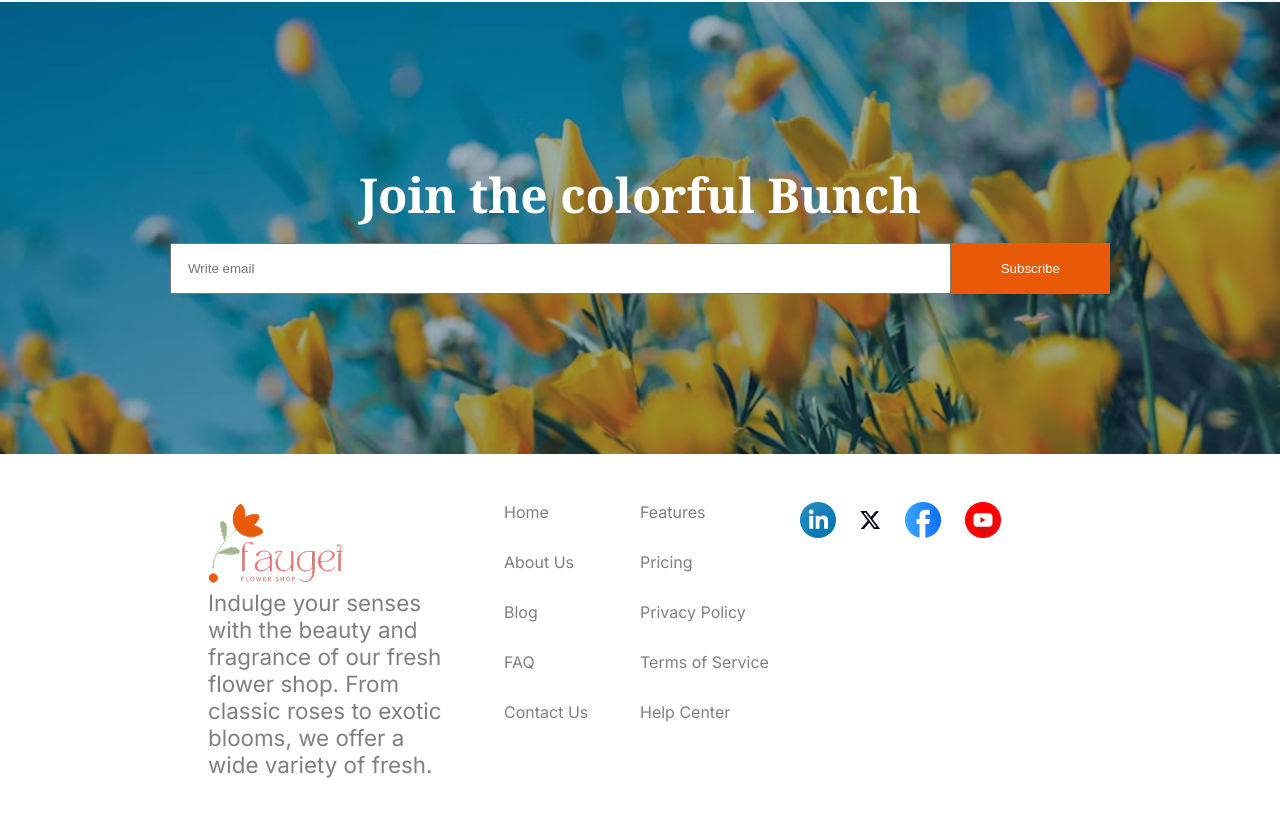
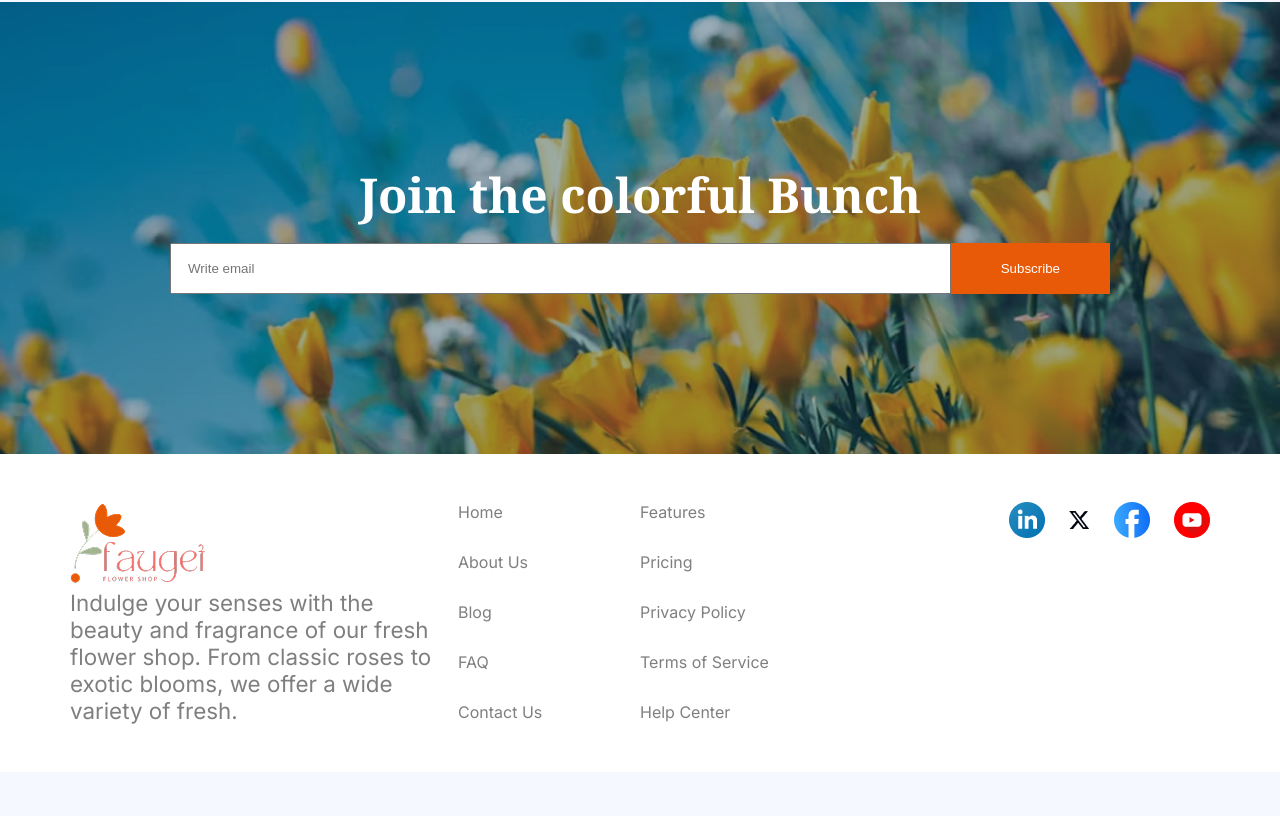
Before and after one commit to kaiyum-sark/b12-assignment-2, a plain HTML site: page index.html in a window 1280 px wide. Shown: the part 3582-4398 px from the top of the page. After the commit the page ends 4354 px from the top, so only its background shows below. Drawn offline with Linux system fonts and the light colour scheme.

Commit message:
section updated-1

```diff
--- a/index.html
+++ b/index.html
@@ -221,7 +221,7 @@
     </main>
 
     <footer>
-      <section class="footer-container">
+      <section class="footer-container container">
         <div class="footer-logo">
           <img src="./assets/logo.png" alt="" />
           <p class="text-gray">
--- a/styles/mystyle.css
+++ b/styles/mystyle.css
@@ -215,7 +215,6 @@ footer {
   padding: 3rem;
 }
 .footer-container {
-  margin: 0 10rem;
   display: grid;
   grid-template-columns: repeat(3, 1fr);
   align-items: start;
@@ -224,9 +223,9 @@ footer {
 .footer-links {
   display: grid;
   grid-template-columns: repeat(2, 1fr);
-  justify-content: space-between;
+
 }
-.footer-links .link-col-1,
+.link-col-1,
 .link-col-2 {
   display: grid;
   grid-template-columns: repeat(1, 1fr);
@@ -237,12 +236,11 @@ footer {
   text-decoration: none;
   color: rgba(0, 0, 0, 0.5);
 }
-.footer-logo p {
-  max-width: 90%;
-}
+
 .footer-icon {
   display: flex;
+  justify-content: end;
   gap: 1.5rem;
-  text-align: end;
+  text-align:end;
   align-items: center;
 }
```
